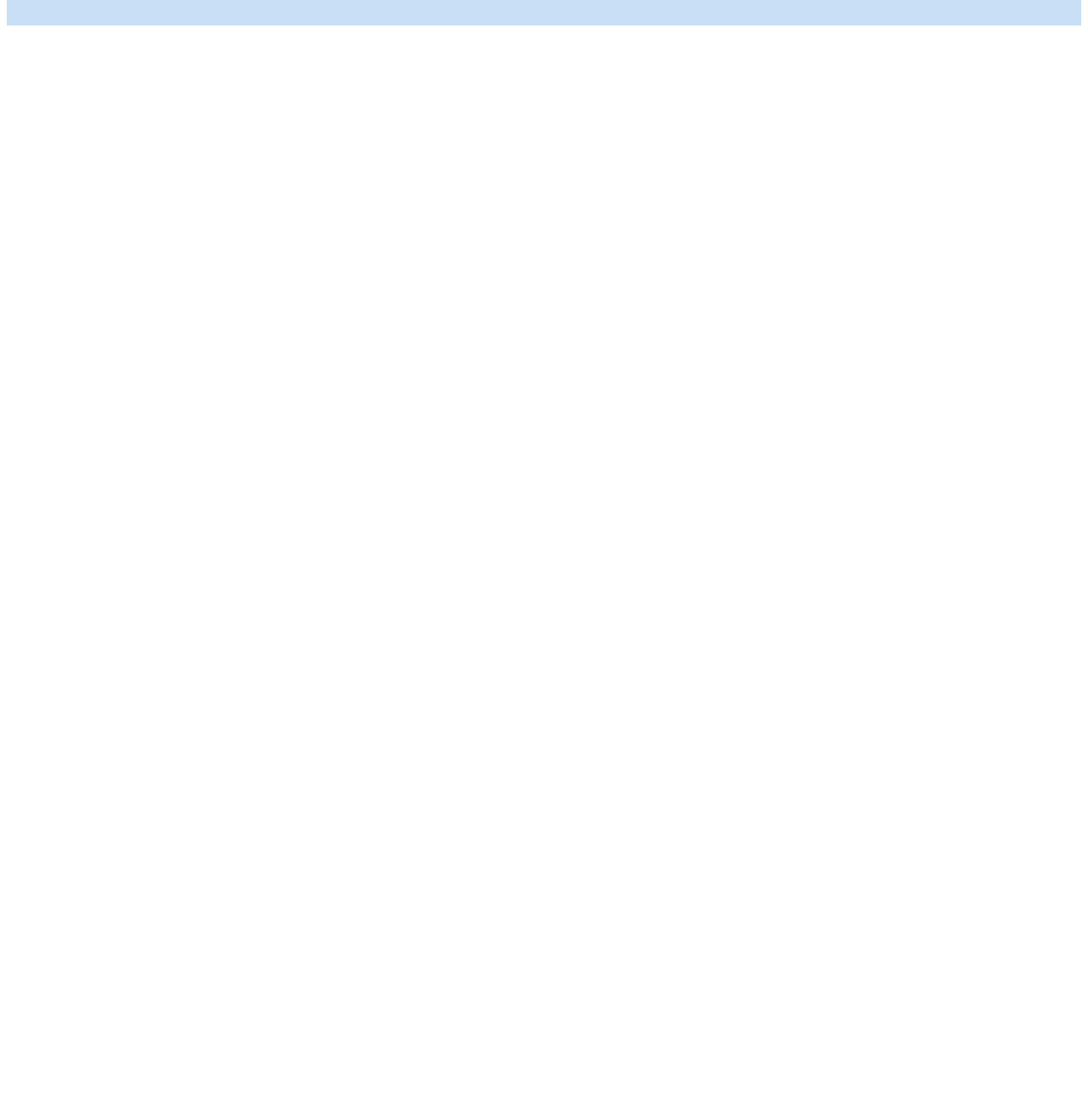
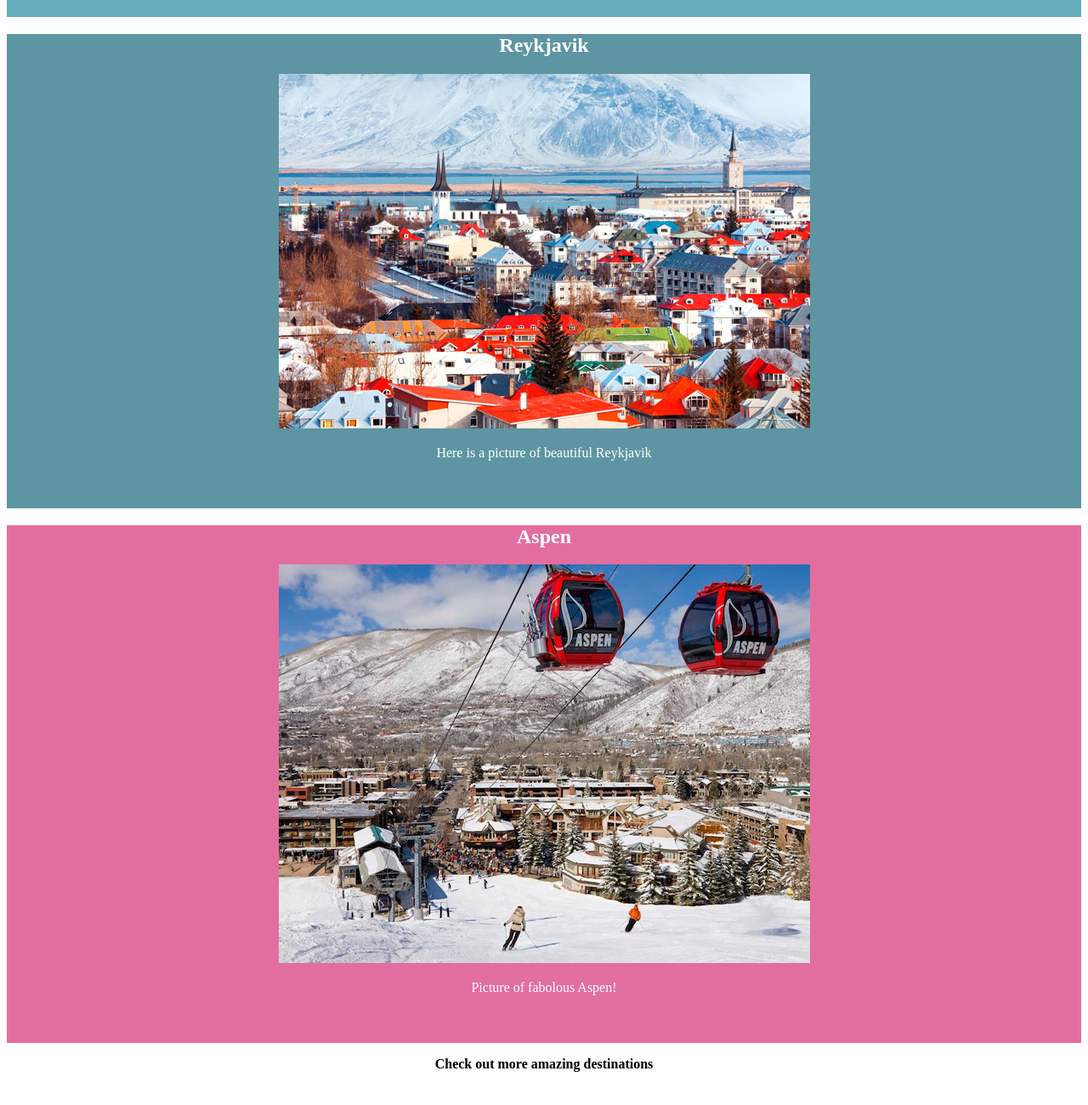
Before and after one commit to ricardo415/ricardo415.github.io, a plain HTML site: page homework/travel-bucket-list/index.html in a window 1280 px wide. Shown: the part 516-1816 px from the top of the page at 85% size. Before the commit the page ends 800 px from the top, so only its background shows below. Drawn offline with Linux system fonts and the light colour scheme; a web font is replaced by a local one.

Commit message:
finished adding more

```diff
--- a/homework/travel-bucket-list/css/styles.css
+++ b/homework/travel-bucket-list/css/styles.css
@@ -1,7 +1,7 @@
 #top-bar
 {
   font-weight:bold;
-  background: pink;
+  background: rgb(226, 128, 174);
 	  padding-top: 30px;
 	  padding-bottom: 30px;
 	  padding-right: 30px;
@@ -23,12 +23,52 @@ span {
 }
 
 #first-pic{
-	background: rgb(201, 223, 246);
+	background: rgb(102, 172, 188);
 	font-size: 14px
 	  padding-top: 50px;
-	  padding-bottom: 50px;
+	  padding-bottom: 40px;
 	  padding-right: 50px;
 	  padding-left: 50px;
 	  text-align: center;
+	  color:white;
 
 }
+
+
+#sec-pic{
+	background: rgb(94, 149, 162);
+	font-size: 14px
+	  padding-top: 50px;
+	  padding-bottom: 40px;
+	  padding-right: 50px;
+	  padding-left: 50px;
+	  text-align: center;
+	  color: white;
+
+}
+
+#third-pic{
+	background: rgb(226, 110, 159);
+	font-size: 14px
+	  padding-top: 50px;
+	  padding-bottom: 40px;
+	  padding-right: 50px;
+	  padding-left: 50px;
+	  text-align: center;
+	  color: white;
+
+}
+
+
+
+#lower-footer
+{
+font-weight:bold;
+text-align: center;
+font-size: 16px
+	  padding-top: 60px;
+	  padding-bottom: 30px;
+	  padding-right: 30px;
+	  padding-left: 30px;
+
+}
--- a/homework/travel-bucket-list/index.html
+++ b/homework/travel-bucket-list/index.html
@@ -19,8 +19,21 @@
 	<p><h2>Maui</h2></p>
 	<img src="img/maui.jpg">
 	<p>Here is a pic of Maui</p>
+</div>
 
+	<div id="sec-pic">
+		<p><h2>Reykjavik</h2></p>
+		<img src="img/reykjavik.jpg">
+		<p>Here is a picture of beautiful Reykjavik</p>
 </div>
+
+<div id="third-pic">
+	<p><h2>Aspen</h2></p>
+	<img src="img/aspen.jpg">
+	<p>Picture of fabolous Aspen!</p>
+</div>
+
+<p><div id="lower-footer">Check out more amazing destinations</div></p>
 
 </body>
 </html>
```
